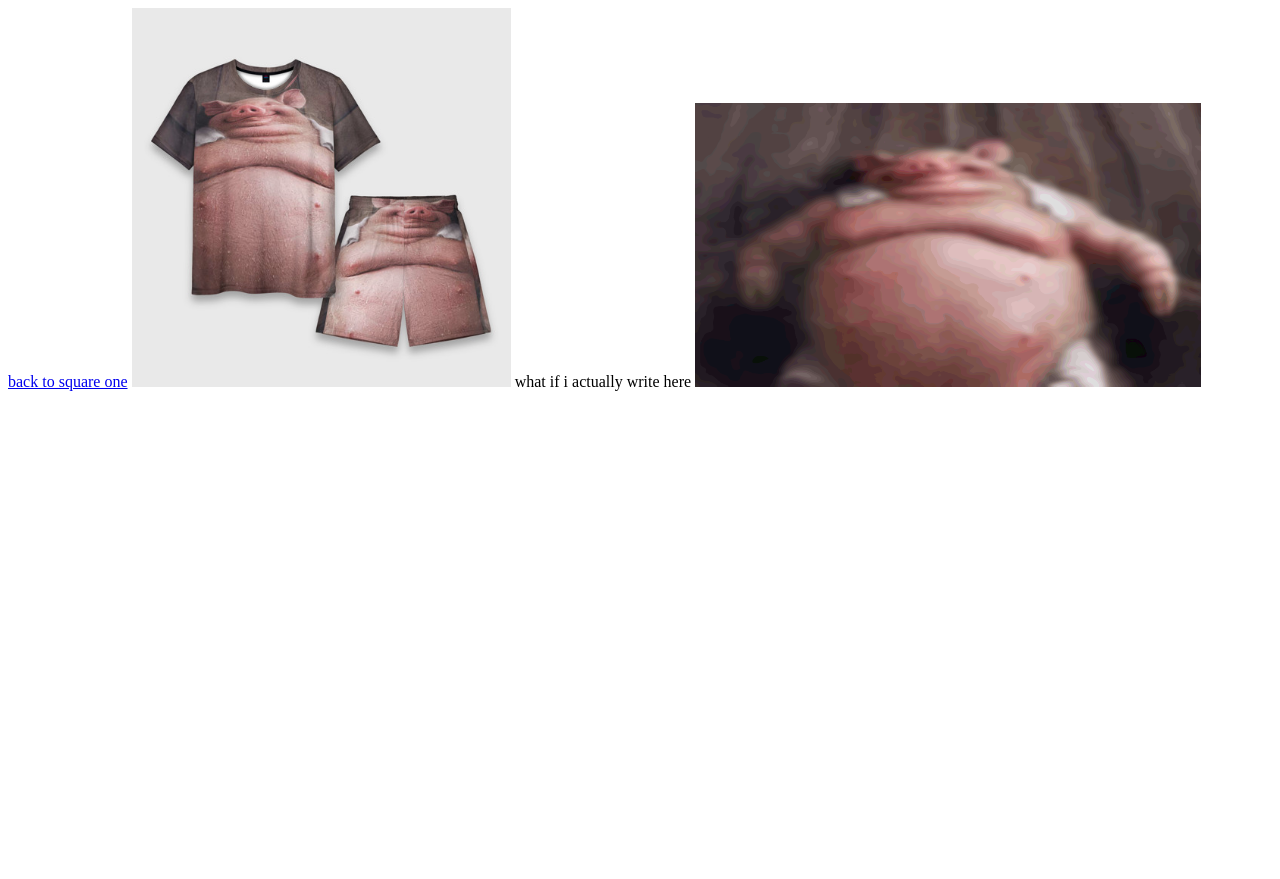
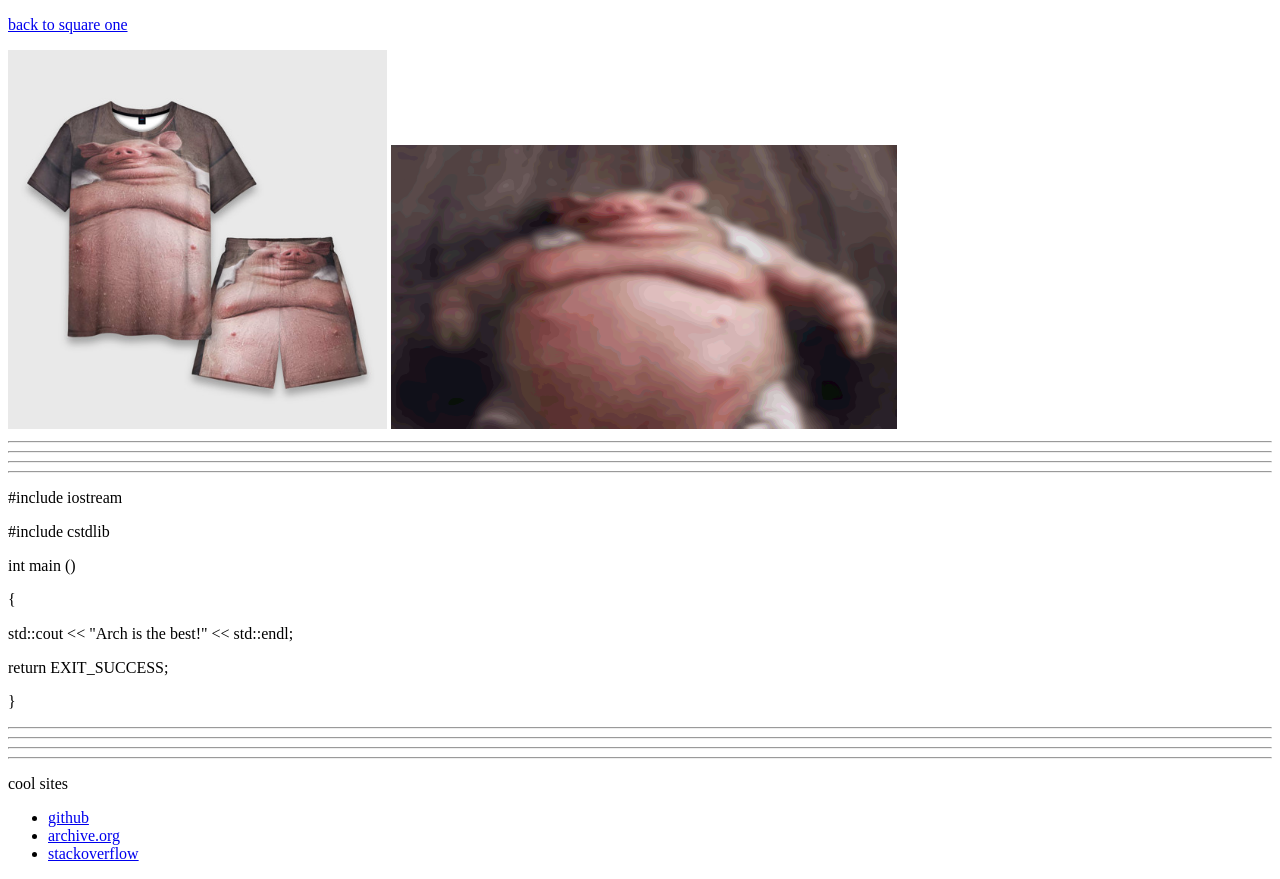
Before and after one commit to saturnn44/html-tutor, a plain HTML site: page when_html/page2.html in a window 1280 px wide. Before the commit the page ends 800 px from the top, so only its background shows below. Drawn offline with Linux system fonts and the light colour scheme.

Commit message:
Add files via upload

```diff
--- a/when_html/page2.html
+++ b/when_html/page2.html
@@ -4,9 +4,26 @@
     <title>a second one</title>
 </head>
 <body>
-    <a href="index.html">back to square one</a>
+    <p><a href="index.html">back to square one</a></p>
     <img src="imgs/drip.jpg" alt="nah" width="30%">
-    what if i actually write here
     <img src="imgs/pigsauna.png" alt="свинья сидит в сауне кайфует" width="40%">
+
+    <hr><hr><hr><hr>
+        <p></p>
+<p>#include iostream</p>
+<p>#include cstdlib</p>
+<p>int main ()</p>
+<p>{</p>
+   <p>std::cout << "Arch is the best!" << std::endl;</p>
+   <p>return EXIT_SUCCESS;</p>
+<p>}</p>
+
+    <hr><hr><hr><hr>
+    <p>cool sites</p>
+    <ul>
+        <li><a href="github.com/saturnn44">github</a></li>
+        <li><a href="archive.org">archive.org</a></li>
+        <li><a href="https://ru.stackoverflow.com/">stackoverflow</a></li>
+    </ul>
 </body>
 </html>
```
